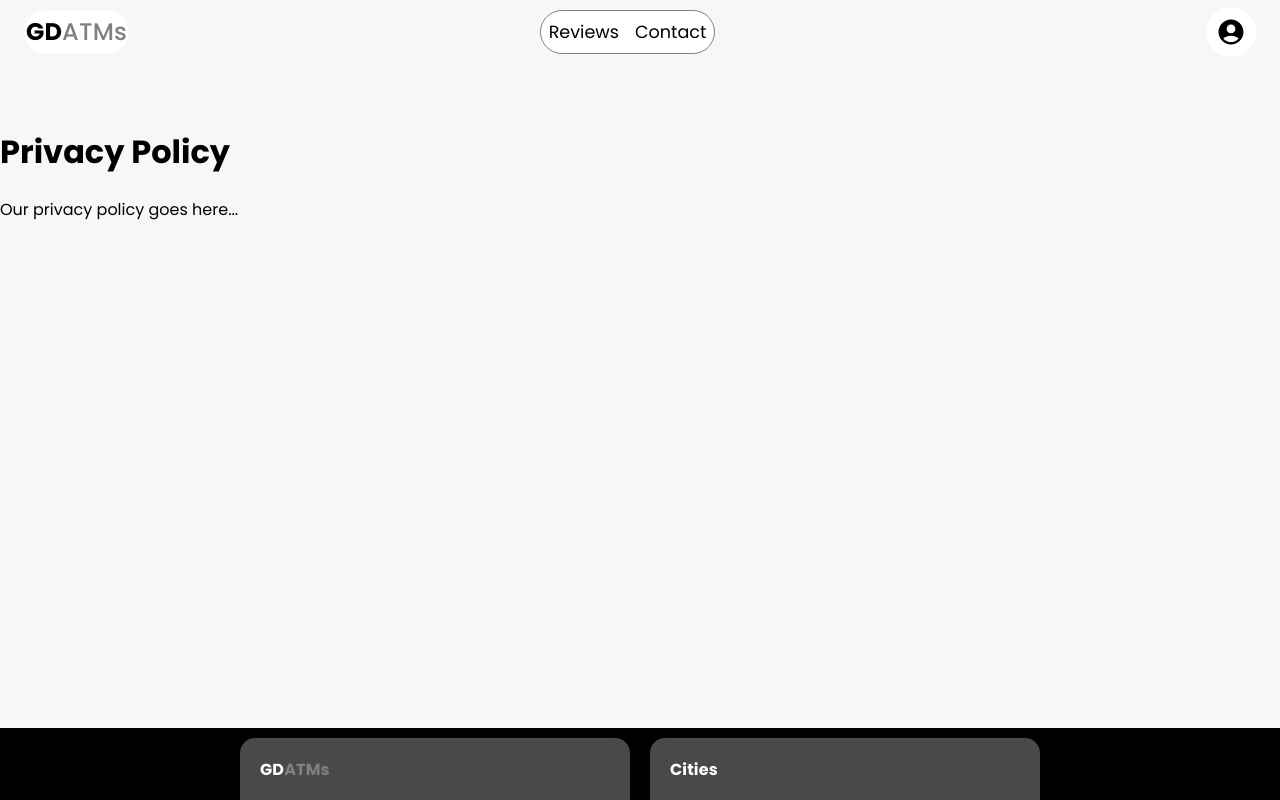
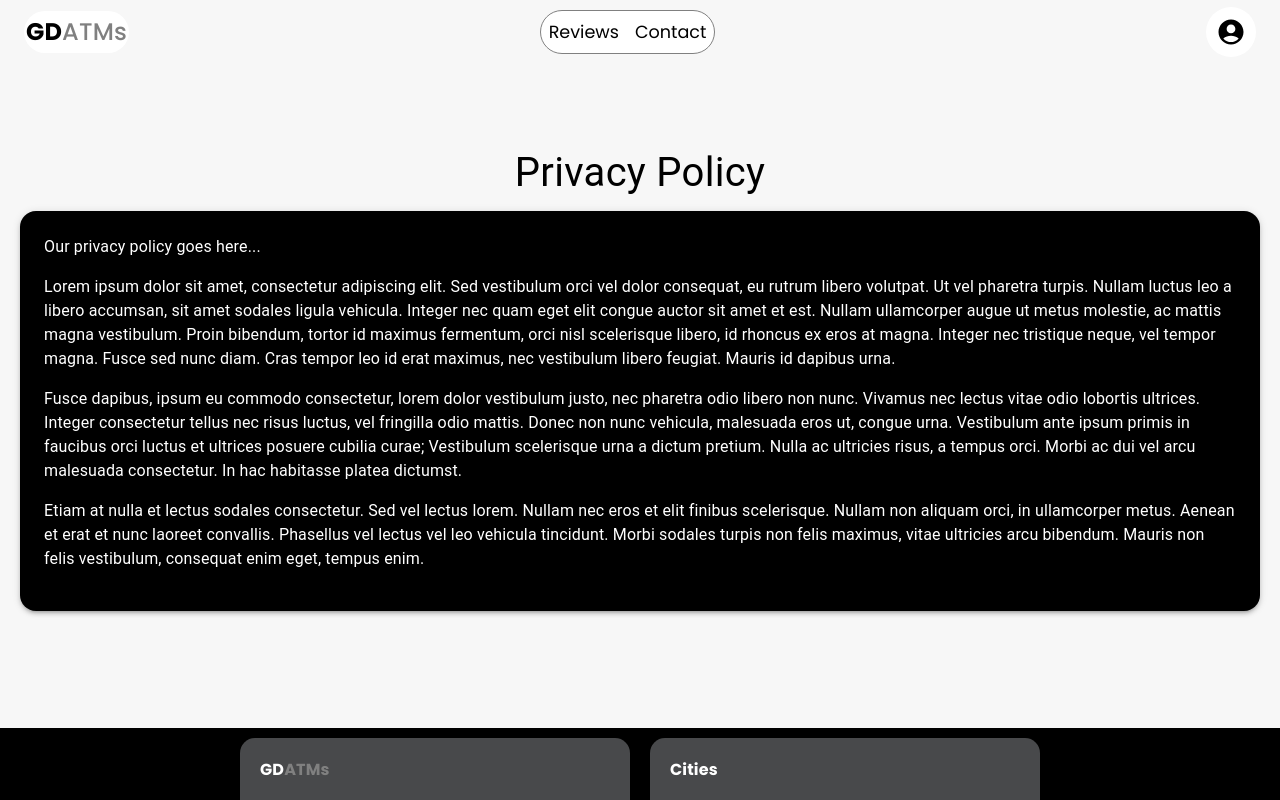
Before and after one commit to pToum21/gd-atms-v2, a React (Vite) app in the folder client/: page /privacy-policy in a window 1280 px wide. Shown: the top 800 px of the page. Built offline with nearby package versions, Linux system fonts and the light colour scheme; no server answers.

Commit message:
working on the privacy policy section

```diff
--- a/client/src/pages/PrivacyPolicy.jsx
+++ b/client/src/pages/PrivacyPolicy.jsx
@@ -1,9 +1,30 @@
+import React from 'react';
+import { Typography, Grid, Box } from '@mui/material';
+
 const PrivacyPolicy = () => {
     return (
-        <div>
-            <h1>Privacy Policy</h1>
-            <p>Our privacy policy goes here...</p>
+        <div style={{ padding: '20px' }}>
+            <Typography variant="h4" gutterBottom sx={{ textAlign: 'center', fontSize: '2.5rem' }}> Privacy Policy</Typography>
+            <Grid container spacing={2}>
+                <Grid item xs={12}>
+                    <Box bgcolor="black" boxShadow={3} p={3} borderRadius={4}>
+                        <Typography variant="body1" paragraph color="white">
+                            Our privacy policy goes here...
+                        </Typography>
+                        <Typography variant="body1" paragraph color="white">
+                            Lorem ipsum dolor sit amet, consectetur adipiscing elit. Sed vestibulum orci vel dolor consequat, eu rutrum libero volutpat. Ut vel pharetra turpis. Nullam luctus leo a libero accumsan, sit amet sodales ligula vehicula. Integer nec quam eget elit congue auctor sit amet et est. Nullam ullamcorper augue ut metus molestie, ac mattis magna vestibulum. Proin bibendum, tortor id maximus fermentum, orci nisl scelerisque libero, id rhoncus ex eros at magna. Integer nec tristique neque, vel tempor magna. Fusce sed nunc diam. Cras tempor leo id erat maximus, nec vestibulum libero feugiat. Mauris id dapibus urna.
+                        </Typography>
+                        <Typography variant="body1" paragraph color="white">
+                            Fusce dapibus, ipsum eu commodo consectetur, lorem dolor vestibulum justo, nec pharetra odio libero non nunc. Vivamus nec lectus vitae odio lobortis ultrices. Integer consectetur tellus nec risus luctus, vel fringilla odio mattis. Donec non nunc vehicula, malesuada eros ut, congue urna. Vestibulum ante ipsum primis in faucibus orci luctus et ultrices posuere cubilia curae; Vestibulum scelerisque urna a dictum pretium. Nulla ac ultricies risus, a tempus orci. Morbi ac dui vel arcu malesuada consectetur. In hac habitasse platea dictumst.
+                        </Typography>
+                        <Typography variant="body1" paragraph color="white">
+                            Etiam at nulla et lectus sodales consectetur. Sed vel lectus lorem. Nullam nec eros et elit finibus scelerisque. Nullam non aliquam orci, in ullamcorper metus. Aenean et erat et nunc laoreet convallis. Phasellus vel lectus vel leo vehicula tincidunt. Morbi sodales turpis non felis maximus, vitae ultricies arcu bibendum. Mauris non felis vestibulum, consequat enim eget, tempus enim.
+                        </Typography>
+                    </Box>
+                </Grid>
+            </Grid>
         </div>
     );
 };
+
 export default PrivacyPolicy;
```
